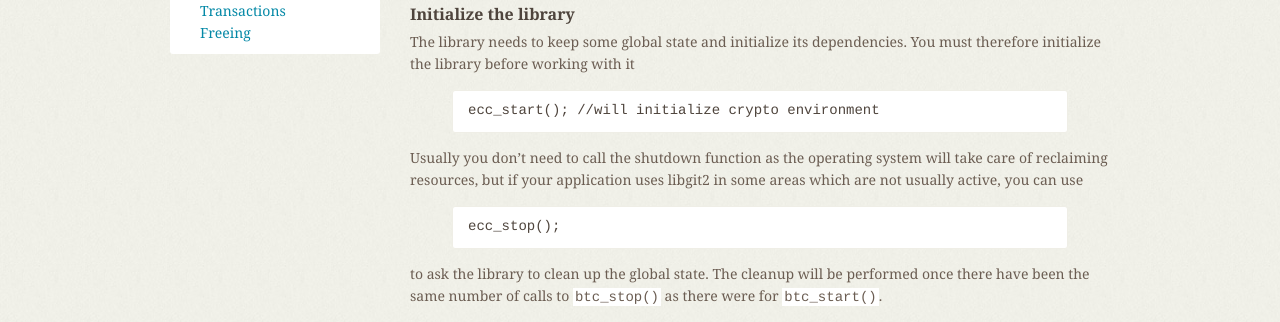
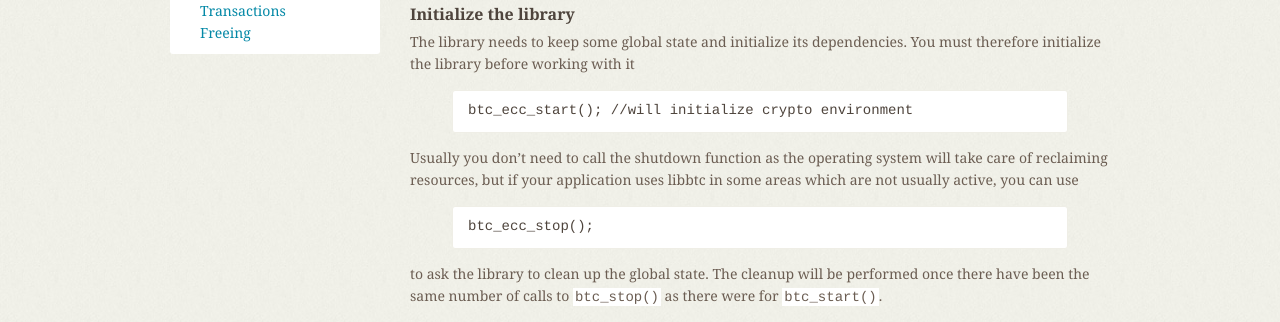
Before and after one commit to libbtc/libbtc.github.io, a Jekyll site: the page built from docs/guides/samples/index.md, in a window 1280 px wide. Shown: the part 228-550 px from the top of the page. Built offline with Jekyll 4.4.1, drawn with Linux system fonts in a browser that asks for light colours; Markdown is read by kramdown in place of the engine named in the settings; comment, search, counter and statistics services are not loaded.

Commit message:
Adjust ecc function names after rename
ecc_start/ecc_stop were renamed to use a btc_ prefix in
libbtc/libbtc@f591dac4e57506f764ae1f352aa8c815a9c8c50b. Adjust the
sample documentation to use these names. Also use the correct library
name (libbtc instead of libgit2) in the text.

````diff
--- a/docs/guides/samples/index.md
+++ b/docs/guides/samples/index.md
@@ -13,15 +13,15 @@ dependencies. You must therefore initialize the library before working
 with it
 
 ```C
-ecc_start(); //will initialize crypto environment
+btc_ecc_start(); //will initialize crypto environment
 ```
 
 Usually you don't need to call the shutdown function as the operating
 system will take care of reclaiming resources, but if your application
-uses libgit2 in some areas which are not usually active, you can use
+uses libbtc in some areas which are not usually active, you can use
 
 ```C
-ecc_stop();
+btc_ecc_stop();
 ```
 
 to ask the library to clean up the global state. The cleanup will be
````
